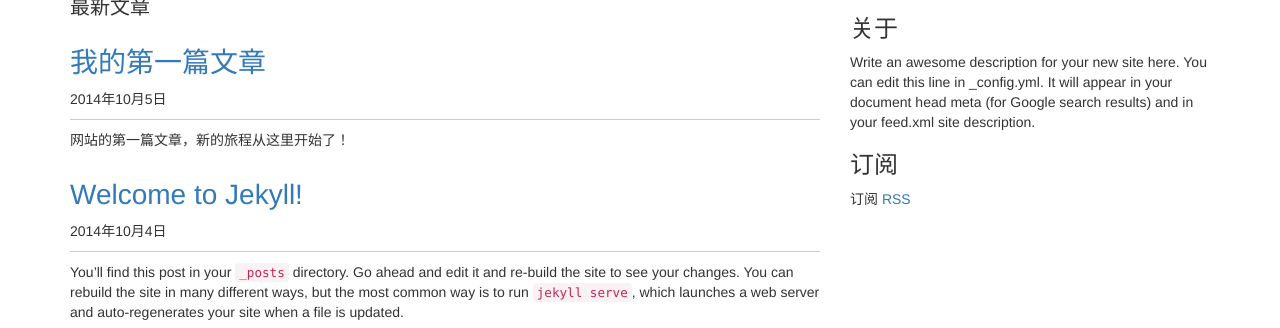
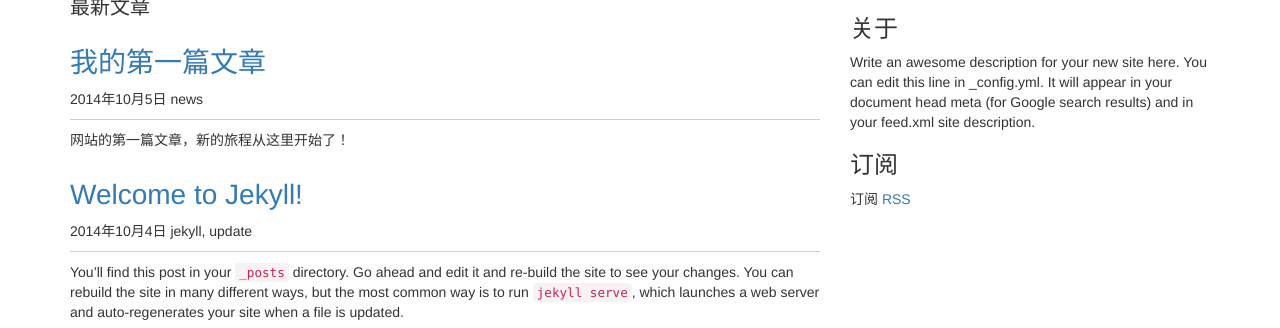
Before and after one commit to AndorChen/jekyll-book, a Jekyll site: the page built from index.html, in a window 1280 px wide, cut to the strip 104-432 px from the top of the page. Built offline with Jekyll 4.4.1, drawn with Linux system fonts in a browser that asks for light colours; nearby versions of some CDN libraries; the list of posts is cut into pages by our own code.

Commit message:
uses category_links filter

```diff
--- a/_layouts/post.html
+++ b/_layouts/post.html
@@ -4,7 +4,7 @@ layout: default
 <article class="post">
   <header class="post-header">
     <h1 class="post-title"><a href="{{ page.url | prepend: site.baseurl }}">{{ page.title }}</a></h1>
-    <p class="post-meta">{{ page.date | date: "%Y年%-m月%-d日" }}</p>
+    <p class="post-meta">{{ page.date | date: "%Y年%-m月%-d日" }} {{ page.categories | category_links }}</p>
   </header>
 
   <div class="post-content">
--- a/index.html
+++ b/index.html
@@ -10,7 +10,7 @@ layout: default
     <article class="post">
       <header class="post-header">
         <h1 class="post-title"><a href="{{ post.url | prepend: site.baseurl }}">{{ post.title }}</a></h1>
-        <p class="post-meta">{{ post.date | date: "%Y年%-m月%-d日" }}</p>
+        <p class="post-meta">{{ post.date | date: "%Y年%-m月%-d日" }} {{ post.categories | category_links}}</p>
       </header>
 
       <div class="post-content">
```
